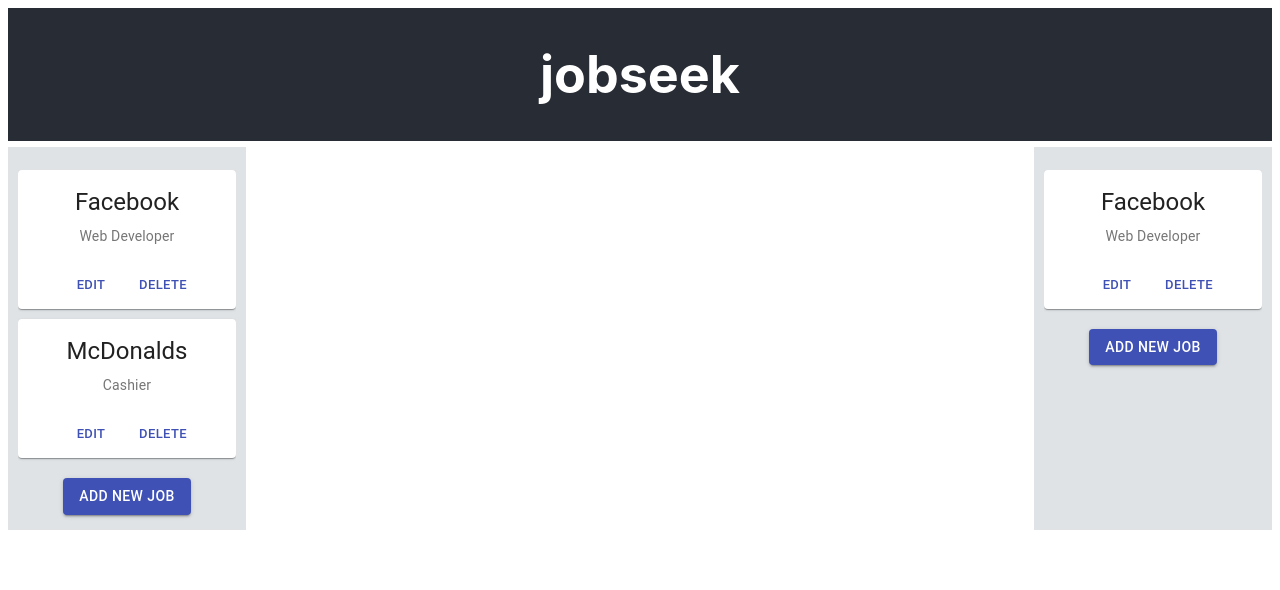
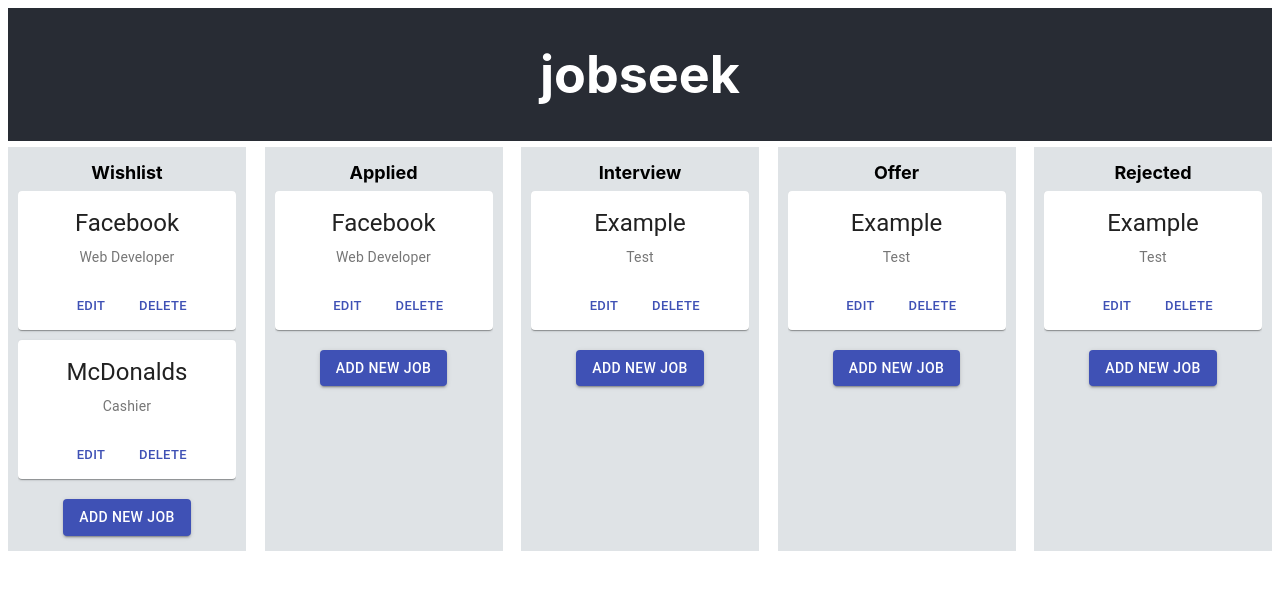
Before and after one commit to DannyYShi/jobseek, a React (Create React App) app: page / in a window 1280 px wide. Shown: the top 590 px of the page. Built offline with nearby package versions, Linux system fonts and the light colour scheme.

Commit message:
able to add and delete cards

```diff
--- a/src/App.js
+++ b/src/App.js
@@ -19,7 +19,7 @@
               list={list}
               updateList={(list, i) => {
                 lists[i] = list;
-                setLists(lists);
+                setLists([...lists]);
               }}
             />
           ))}
--- a/src/STORE.js
+++ b/src/STORE.js
@@ -1,33 +1,37 @@
+import { v4 as uuidv4 } from "uuid";
+
 export default {
   lists: [
     {
-      id: "1",
+      id: "0",
       header: "Wishlist",
       cards: [
-        { companyName: "Facebook", position: "Web Developer" },
-        { companyName: "McDonalds", position: "Cashier" },
+        { id: uuidv4(), companyName: "Facebook", position: "Web Developer" },
+        { id: uuidv4(), companyName: "McDonalds", position: "Cashier" },
+      ],
+    },
+    {
+      id: "1",
+      header: "Applied",
+      cards: [
+        { id: uuidv4(), companyName: "Facebook", position: "Web Developer" },
       ],
     },
     {
       id: "2",
-      header: "Applied",
-      cards: [{ companyName: "Facebook", position: "Web Developer" }],
+      header: "Interview",
+      cards: [{ id: uuidv4(), companyName: "Example", position: "Test" }],
     },
-    // {
-    //   id: "3",
-    //   header: "Interview",
-    //   cards: ["a", "b", "c"],
-    // },
-    // {
-    //   id: "4",
-    //   header: "Offer",
-    //   cards: ["a", "b", "c"],
-    // },
-    // {
-    //   id: "5",
-    //   header: "Rejected",
-    //   cardIds: ["a", "b", "c"],
-    // },
+    {
+      id: "3",
+      header: "Offer",
+      cards: [{ id: uuidv4(), companyName: "Example", position: "Test" }],
+    },
+    {
+      id: "4",
+      header: "Rejected",
+      cards: [{ id: uuidv4(), companyName: "Example", position: "Test" }],
+    },
   ],
   //   allCards: {
   //     a: {
--- a/src/components/Card.js
+++ b/src/components/Card.js
@@ -20,8 +20,11 @@
 export default function JobCard(props) {
   const classes = useStyles();
 
-  function handleDelete() {
-    console.log();
+  function handleDelete(id) {
+    console.log(id);
+    const newList = props.list.cards.filter((card) => card.id !== id);
+    console.log(newList);
+    props.updateList({ ...props.list, cards: newList }, props.list.id);
   }
 
   return (
@@ -45,7 +48,11 @@
           position={props.position}
           companyName={props.companyName}
         />
-        <Button size="small" color="primary" onClick={handleDelete}>
+        <Button
+          size="small"
+          color="primary"
+          onClick={() => handleDelete(props.id)}
+        >
           Delete
         </Button>
       </CardActions>
--- a/src/components/FormDialog.js
+++ b/src/components/FormDialog.js
@@ -5,7 +5,7 @@
 import DialogActions from "@material-ui/core/DialogActions";
 import DialogContent from "@material-ui/core/DialogContent";
 import DialogTitle from "@material-ui/core/DialogTitle";
-import STORE from "../STORE";
+import { v4 as uuidv4 } from "uuid";
 import Card from "./Card";
 import { List } from "@material-ui/core";
 
@@ -27,8 +27,11 @@
   function handleSubmit() {
     handleClose();
     console.log(props.list);
-    const newCards = [...props.list.cards, { companyName, position }];
-    props.updateList({ ...props.list, cards: newCards });
+    const newCards = [
+      ...props.list.cards,
+      { id: uuidv4(), companyName, position },
+    ];
+    props.updateList({ ...props.list, cards: newCards }, props.list.id);
   }
 
   return (
--- a/src/components/List.js
+++ b/src/components/List.js
@@ -4,17 +4,21 @@
 import FormDialog from "./FormDialog";
 
 function List(props) {
+  console.log(props.list);
   return (
     <div className="list">
       <header className="list-header">
-        <h2>{props.list.title}</h2>
+        <h2>{props.list.header}</h2>
       </header>
       <div className="list-cards">
         {props.list.cards.map((card) => (
           <Card
             key={card.id}
+            id={card.id}
             position={card.position}
             companyName={card.companyName}
+            list={props.list}
+            updateList={props.updateList}
           />
         ))}
       </div>
```
